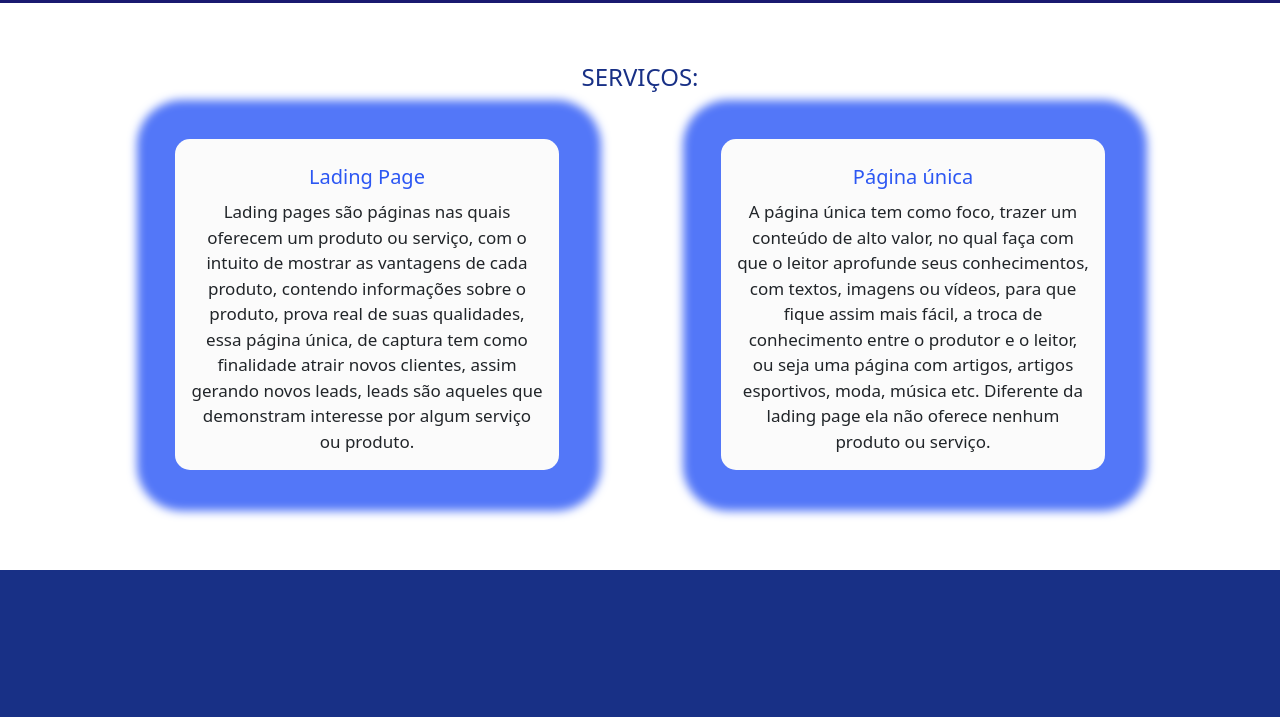
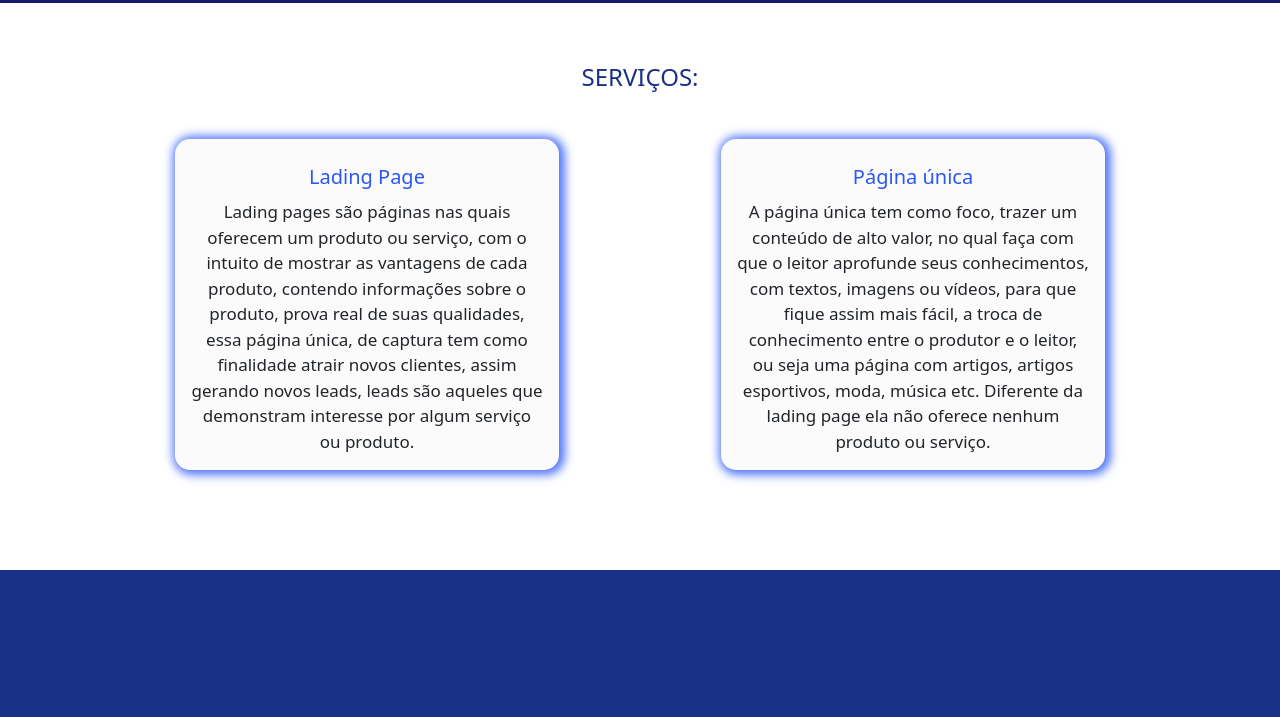
Before and after one commit to Guigs12/gcode, a plain HTML site: page index.html in a window 1280 px wide. Shown: the part 1140-1857 px from the top of the page. Drawn offline with Linux system fonts and the light colour scheme.

Commit message:
Update style.css

```diff
--- a/style.css
+++ b/style.css
@@ -160,7 +160,7 @@ a.portfolio:hover {
 .card-body {
     background-color: #fbfbfb;
     border-radius: 15px;
-    box-shadow: 2px 1px 10px 40px #5377f8;
+    box-shadow: 2px 1px 10px 4px #5377f8;
 }
 
 .card-title {
```
